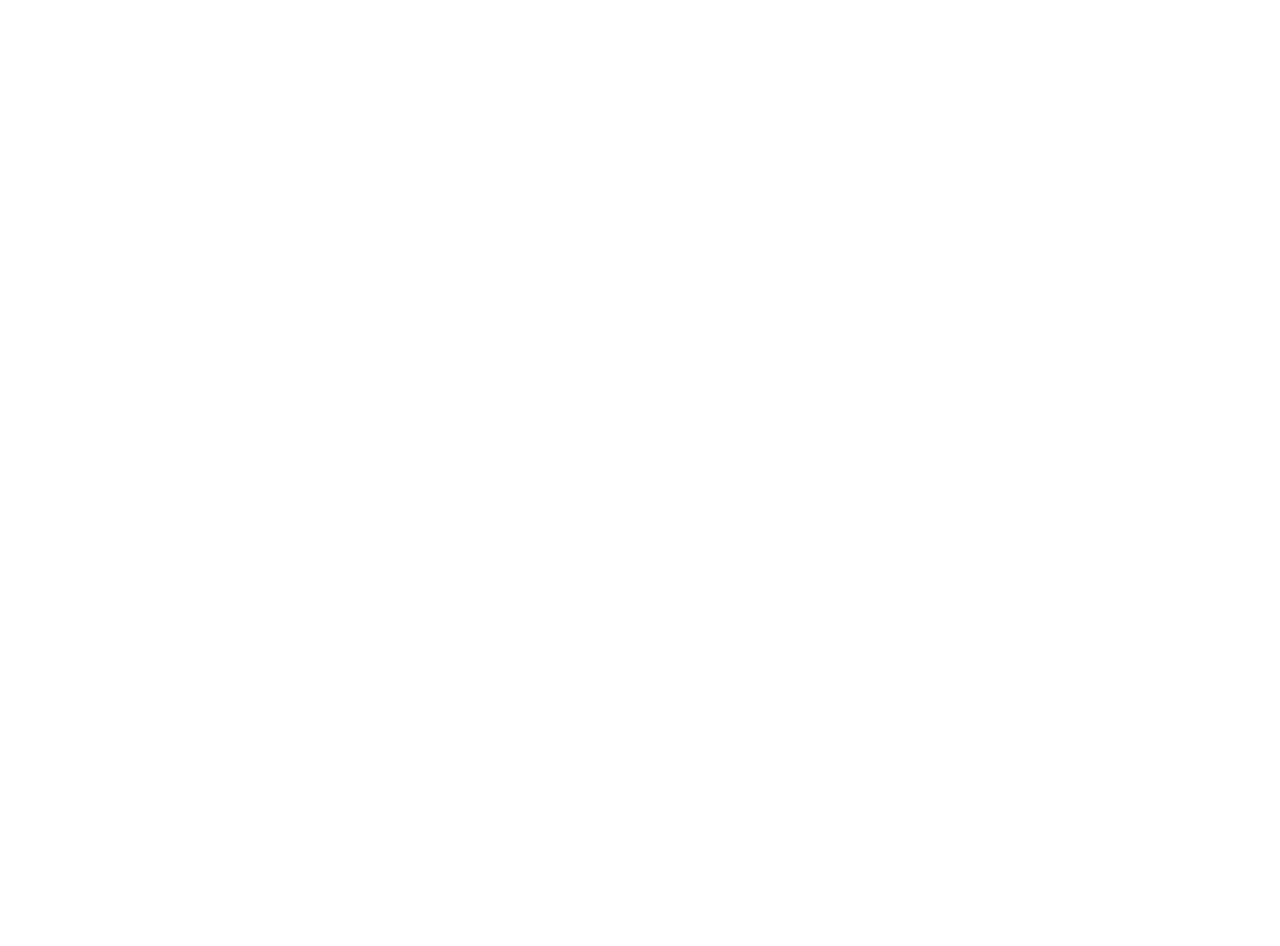
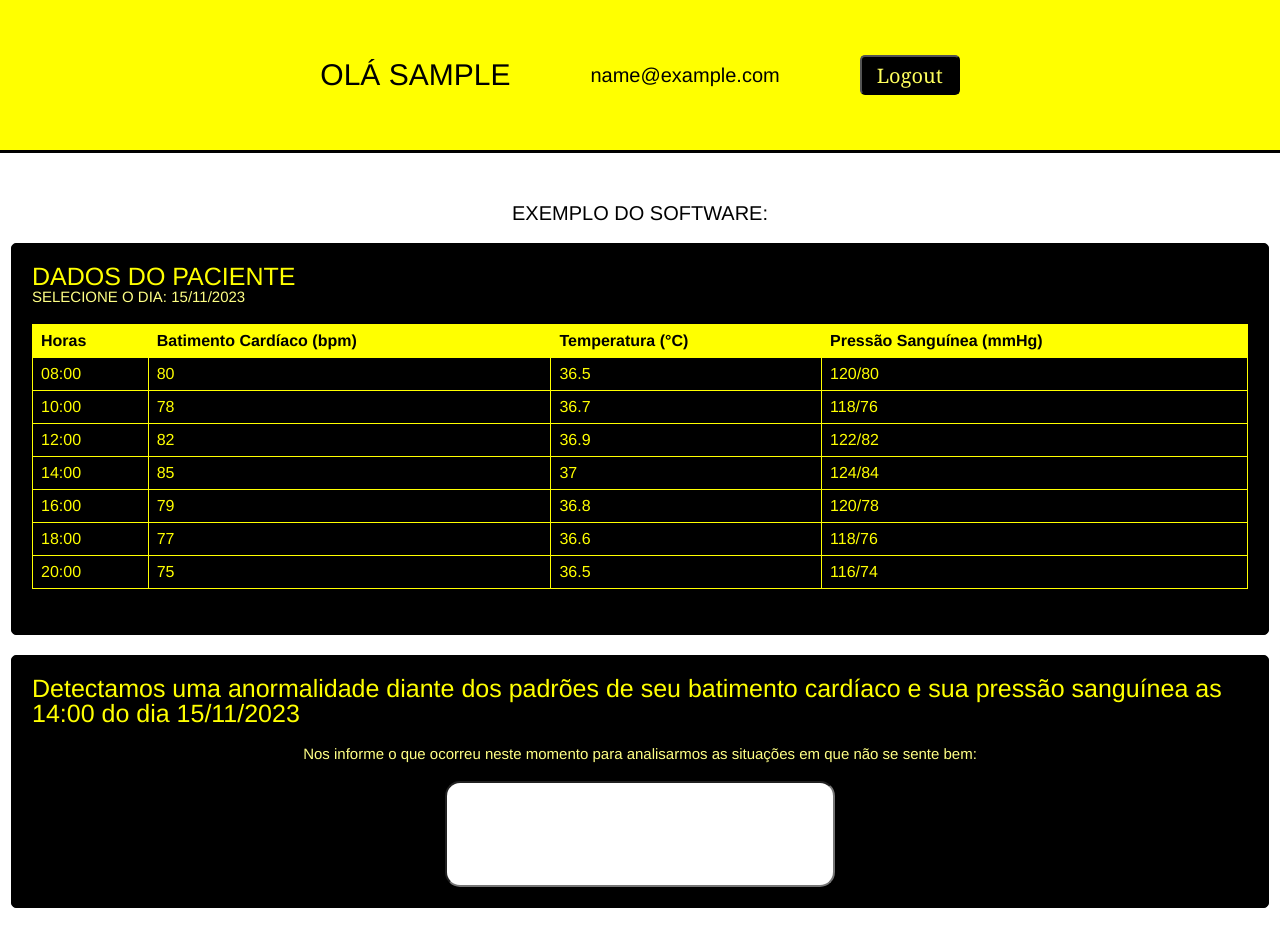
Before and after one commit to matheusASR/FED-WD-GS2, a React (Vite) app: page /details in a window 1280 px wide. Shown: the top 946 px of the page. Before the commit the page ends 800 px from the top, so only its background shows below. Built offline with nearby package versions, Linux system fonts and the light colour scheme; data requests are answered from the project's data file; sample sign-in values are in the browser's storage.

Commit message:
feat: finalizando aplicação

```diff
--- a/dados.json
+++ b/dados.json
@@ -27,5 +27,14 @@
         "description": "Registra e analisa dados para identificar padrões, facilitando ajustes no estilo de vida e tratamentos médicos personalizados."
       }
     ]
-  }
+  },
+  "patientData":  [
+    { "hour": "08:00", "heartRate": 80, "temperature": 36.5, "bloodPressure": "120/80" },
+    { "hour": "10:00", "heartRate": 78, "temperature": 36.7, "bloodPressure": "118/76" },
+    { "hour": "12:00", "heartRate": 82, "temperature": 36.9, "bloodPressure": "122/82" },
+    { "hour": "14:00", "heartRate": 85, "temperature": 37.0, "bloodPressure": "124/84" },
+    { "hour": "16:00", "heartRate": 79, "temperature": 36.8, "bloodPressure": "120/78" },
+    { "hour": "18:00", "heartRate": 77, "temperature": 36.6, "bloodPressure": "118/76" },
+    { "hour": "20:00", "heartRate": 75, "temperature": 36.5, "bloodPressure": "116/74" }
+  ]
 }
--- a/src/pages/Details.jsx
+++ b/src/pages/Details.jsx
@@ -1,6 +1,77 @@
+import { useEffect, useState } from "react";
+import { Header } from "../components/Header";
+import "../styles/details.scss";
+import { useNavigate } from "react-router-dom";
+import { toast } from "react-toastify";
+
 export const Details = () => {
-    return (
-        <>
-        </>
-    )
-}
+  const navigate = useNavigate();
+  const [patientData, setPatientData] = useState([]);
+
+  useEffect(() => {
+    const authentication = () => {
+      const user = sessionStorage.getItem("@USERINFO:MindWell");
+      if (!user) {
+        navigate("/");
+      }
+    };
+    async function fetchContents() {
+      try {
+        const response = await fetch("http://localhost:5000/patientData", {
+          method: "GET",
+          headers: {
+            Accept: "application/json",
+          },
+        });
+        if (response.ok) {
+          const contents = await response.json();
+          setPatientData(contents);
+        } else {
+          toast.error("Erro ao buscar conteúdo");
+        }
+      } catch (error) {
+        toast.error("Erro na requisição: " + error);
+      }
+    }
+    authentication();
+    fetchContents();
+  }, [navigate]);
+
+  return (
+    <>
+      <Header />
+      <main className="main__details__container">
+        <h1 className="example__title">EXEMPLO DO SOFTWARE:</h1>
+        <div className="div__details__container">
+          <h2 className="patient__data__title">DADOS DO PACIENTE</h2>
+          <p className="patient__data__date">SELECIONE O DIA: 15/11/2023</p>
+          <table className="patient-table">
+            <thead>
+              <tr>
+                <th>Horas</th>
+                <th>Batimento Cardíaco (bpm)</th>
+                <th>Temperatura (°C)</th>
+                <th>Pressão Sanguínea (mmHg)</th>
+              </tr>
+            </thead>
+            <tbody>
+              {patientData.map((data, index) => (
+                <tr key={index}>
+                  <td>{data.hour}</td>
+                  <td>{data.heartRate}</td>
+                  <td>{data.temperature}</td>
+                  <td>{data.bloodPressure}</td>
+                </tr>
+              ))}
+            </tbody>
+          </table>
+        </div>
+        <div className="div__details__container2">
+            <p className="patient__data__title">Detectamos uma anormalidade diante dos padrões de seu batimento cardíaco e sua pressão sanguínea as 14:00 do dia 15/11/2023</p>
+            <p className="patient__data__date">Nos informe o que ocorreu neste momento para analisarmos as situações em que não se sente bem:</p>
+            <input  className="situation__textarea" type="textarea" />
+        </div>
+      </main>
+    </>
+  );
+};
--- a/src/styles/details.scss
+++ b/src/styles/details.scss
@@ -0,0 +1,70 @@
+.main__details__container {
+  width: 100%;
+  display: flex;
+  align-items: center;
+  justify-content: center;
+  flex-direction: column;
+  gap: 20px;
+  padding: 50px 0px;
+}
+
+.example__title {
+  font-size: 20px;
+}
+
+.div__details__container {
+  width: 95%;
+  height: 350px;
+  border: 1px solid black;
+  background-color: black;
+  border-radius: 5px;
+  padding: 20px;
+}
+
+.patient__data__title {
+  font-size: 25px;
+  color: yellow;
+}
+
+.patient__data__date {
+  font-size: 15px;
+  color: rgb(255, 255, 133);
+}
+
+.patient-table {
+  width: 100%;
+  border-collapse: collapse;
+  margin-top: 20px;
+}
+
+.patient-table th,
+.patient-table td {
+  border: 1px solid yellow;
+  padding: 8px;
+  text-align: left;
+}
+
+.patient-table th {
+  background-color: yellow;
+  font-weight: bold;
+}
+
+.patient-table td {
+  color: yellow;
+}
+.div__details__container2 {
+  width: 95%;
+  border: 1px solid black;
+  background-color: black;
+  border-radius: 5px;
+  padding: 20px;
+  display: flex;
+  flex-direction: column;
+  align-items: center;
+  justify-content: center;
+  gap: 20px;
+}
+.situation__textarea {
+    height: 100px;
+    width: 30%;
+}
--- a/src/styles/home.scss
+++ b/src/styles/home.scss
@@ -82,7 +82,7 @@
     display: flex;
     flex-direction: column;
     justify-content: space-around;
-    padding: 10px 10px;
+    padding: 10px 20px;
 }
 
 .divs__section__title {
--- a/src/styles/reset.scss
+++ b/src/styles/reset.scss
@@ -76,7 +76,7 @@ table {
   color: rgb(0, 0, 0);
 }
 .header__email {
-  font-size: 16px;
+  font-size: 20px;
   color: rgb(0, 0, 0);
 }
 .header__logout {
```
